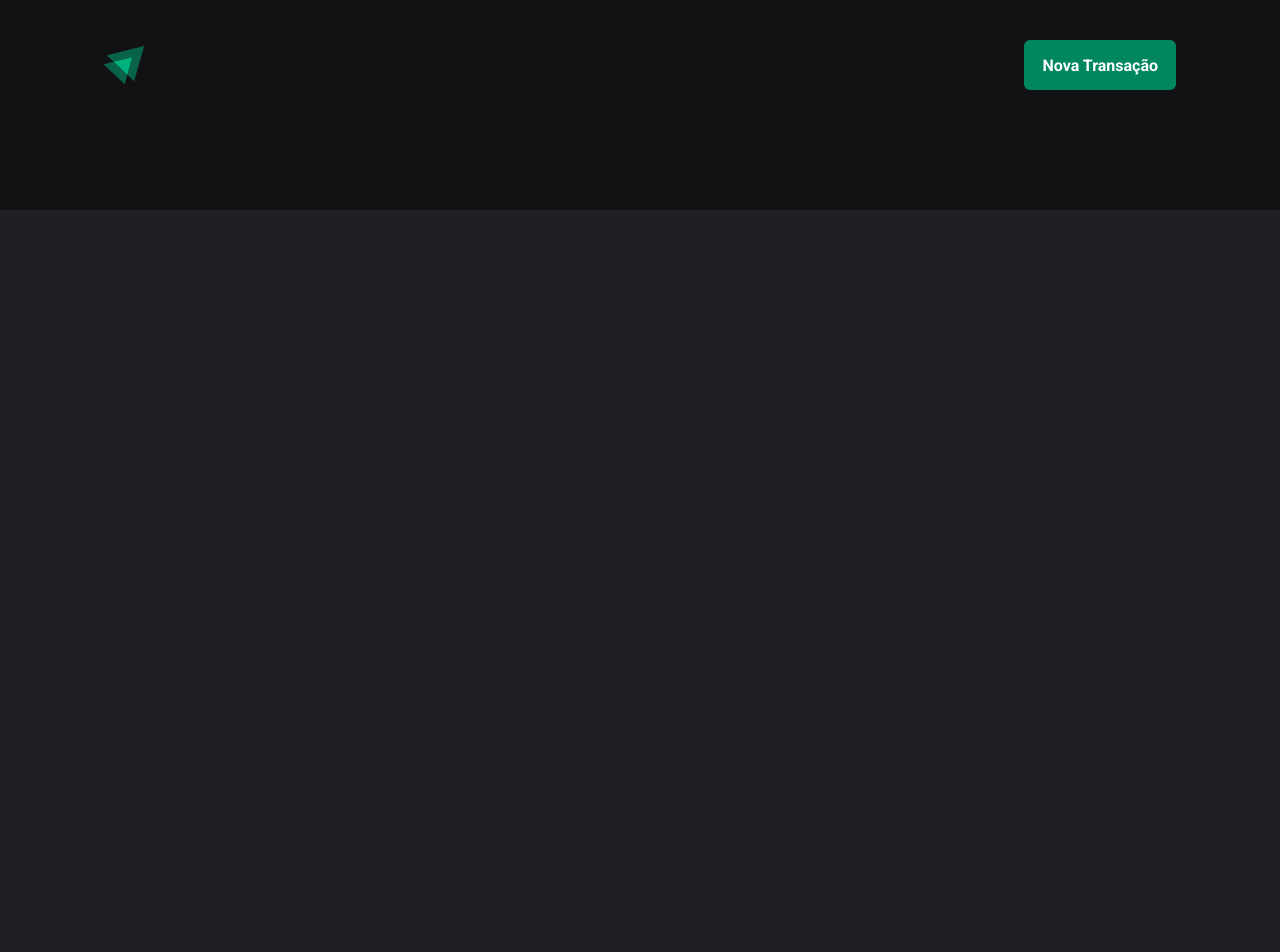
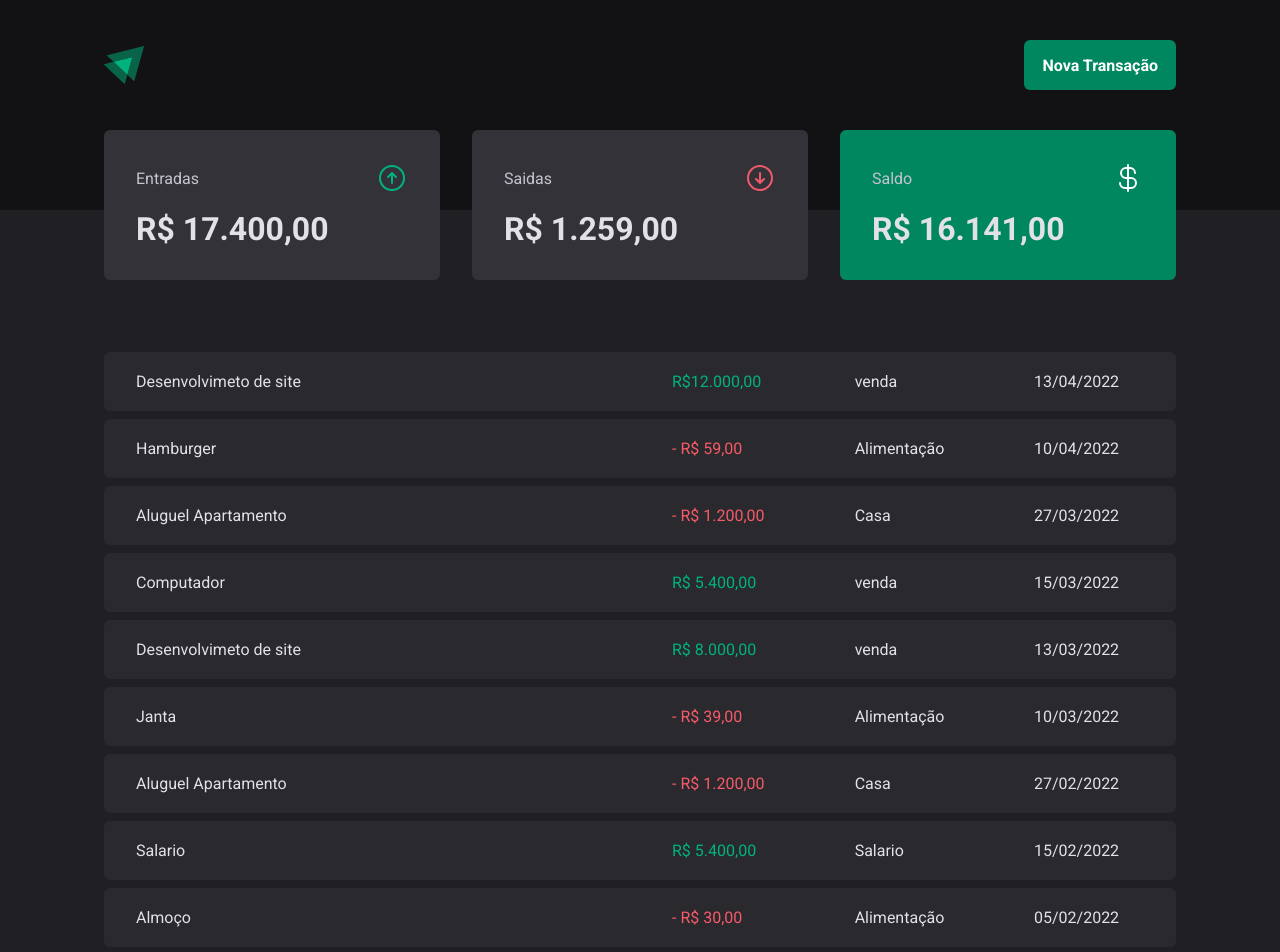
Before and after one commit to AllyssonR/03-DtMoney, a React (Vite) app: page / in a window 1280 px wide. Shown: the top 952 px of the page. Before the commit the page ends 800 px from the top, so only its background shows below. Built offline with nearby package versions, Linux system fonts and the light colour scheme.

Commit message:
create Header , Summary, Transactions Table

```diff
--- a/package.json
+++ b/package.json
@@ -10,6 +10,7 @@
     "preview": "vite preview"
   },
   "dependencies": {
+    "@phosphor-icons/react": "^2.0.10",
     "react": "^18.2.0",
     "react-dom": "^18.2.0",
     "styled-components": "^6.0.7"
--- /dev/null
+++ b/src/Components/Summary/index.tsx
@@ -0,0 +1,33 @@
+import {
+  ArrowCircleUp,
+  ArrowCircleDown,
+  CurrencyDollar,
+} from '@phosphor-icons/react'
+import { SummaryContainer, SummaryCard } from './styles'
+export function Summary() {
+  return (
+    <SummaryContainer>
+      <SummaryCard>
+        <header>
+          <span>Entradas</span>
+          <ArrowCircleUp size={32} color="#00b37e" />
+        </header>
+        <strong>R$ 17.400,00</strong>
+      </SummaryCard>
+      <SummaryCard>
+        <header>
+          <span>Saidas</span>
+          <ArrowCircleDown size={32} color="#f05a68" />
+        </header>
+        <strong>R$ 1.259,00</strong>
+      </SummaryCard>{' '}
+      <SummaryCard variant="green">
+        <header>
+          <span>Saldo</span>
+          <CurrencyDollar size={32} color="#ffff" />
+        </header>
+        <strong>R$ 16.141,00</strong>
+      </SummaryCard>
+    </SummaryContainer>
+  )
+}
--- /dev/null
+++ b/src/Components/Summary/styles.ts
@@ -0,0 +1,39 @@
+import { css, styled } from 'styled-components'
+
+export const SummaryContainer = styled.section`
+  width: 100%;
+  max-width: 1120px;
+  margin: 0 auto;
+  padding: 0 1.5rem;
+
+  display: grid;
+  grid-template-columns: repeat(3, 1fr);
+  gap: 2rem;
+  margin-top: -5rem;
+`
+
+interface SummaryCardProps {
+  variant?: 'green'
+}
+
+export const SummaryCard = styled.div<SummaryCardProps>`
+  background: ${(props) => props.theme['gray-600']};
+  border-radius: 6px;
+  padding: 2rem;
+  header {
+    display: flex;
+    align-items: center;
+    justify-content: space-between;
+    color: ${(props) => props.theme['gray-300']};
+  }
+  strong {
+    display: block;
+    margin-top: 1rem;
+    font-size: 2rem;
+  }
+  ${(props) =>
+    props.variant === 'green' &&
+    css`
+      background-color: ${(props) => props.theme['green-500']};
+    `}
+`
--- /dev/null
+++ b/src/Pages/Transaction/Components/SearchForm/styles.ts
@@ -0,0 +1,23 @@
+import { styled } from 'styled-components'
+
+export const SearchFormContainer = styled.form`
+  display: flex;
+  gap: 1rem;
+
+  input {
+    flex: 1;
+    border-radius: 6px;
+    border: 0;
+    background: ${(props) => props.theme['gray-900']};
+    color: ${(props) => props.theme['gray-300']};
+    padding: 1rem;
+    &::placeholder {
+      color: ${(props) => props.theme['gray-500']};
+    }
+  }
+  button {
+    display: flex;
+    background: transparent;
+    color: ${(props) => props.theme['green-500']};
+  }
+`
--- a/src/Pages/Transaction/index.tsx
+++ b/src/Pages/Transaction/index.tsx
@@ -1,9 +1,106 @@
-import { Header } from '../../Component/Header'
-
+import { Header } from '../../Components/Header'
+import { Summary } from '../../Components/Summary'
+import { SearchFormContainer } from './Components/SearchForm/styles'
+import {
+  PriceHighLight,
+  TransactionsContainer,
+  TransactionsTable,
+} from './styles'
 export function Transactions() {
   return (
     <div>
       <Header />
+      <Summary />
+      <TransactionsContainer>
+        <SearchFormContainer />
+        <TransactionsTable>
+          <tbody>
+            <tr>
+              <td width="50%">Desenvolvimeto de site</td>
+              <td>
+                <PriceHighLight variant="income">R$12.000,00</PriceHighLight>
+              </td>
+              <td>venda</td>
+              <td>13/04/2022</td>
+            </tr>
+            <tr>
+              <td width="50%">Hamburger</td>
+              <td>
+                <PriceHighLight variant="outcome">- R$ 59,00</PriceHighLight>
+              </td>
+              <td>Alimentação</td>
+              <td>10/04/2022</td>
+            </tr>{' '}
+            <tr>
+              <td width="50%">Aluguel Apartamento</td>
+              <td>
+                <PriceHighLight variant="outcome">
+                  {' '}
+                  - R$ 1.200,00
+                </PriceHighLight>
+              </td>
+              <td>Casa</td>
+              <td>27/03/2022</td>
+            </tr>{' '}
+            <tr>
+              <td width="50%">Computador</td>
+              <td>
+                <PriceHighLight variant="income">R$ 5.400,00</PriceHighLight>
+              </td>
+              <td>venda</td>
+              <td>15/03/2022</td>
+            </tr>{' '}
+            <tr>
+              <td width="50%">Desenvolvimeto de site</td>
+              <td>
+                <PriceHighLight variant="income">R$ 8.000,00</PriceHighLight>
+              </td>
+              <td>venda</td>
+              <td>13/03/2022</td>
+            </tr>{' '}
+            <tr>
+              <td width="50%">Janta</td>
+              <td>
+                <PriceHighLight variant="outcome">- R$ 39,00</PriceHighLight>
+              </td>
+              <td>Alimentação</td>
+              <td>10/03/2022</td>
+            </tr>{' '}
+            <tr>
+              <td width="50%">Aluguel Apartamento</td>
+              <td>
+                <PriceHighLight variant="outcome">- R$ 1.200,00</PriceHighLight>
+              </td>
+              <td>Casa</td>
+              <td>27/02/2022</td>
+            </tr>{' '}
+            <tr>
+              <td width="50%">Salario</td>
+              <td>
+                <PriceHighLight variant="income">R$ 5.400,00</PriceHighLight>
+              </td>
+              <td>Salario</td>
+              <td>15/02/2022</td>
+            </tr>
+            <tr>
+              <td width="50%">Almoço</td>
+              <td>
+                <PriceHighLight variant="outcome">- R$ 30,00</PriceHighLight>
+              </td>
+              <td>Alimentação</td>
+              <td>05/02/2022</td>
+            </tr>
+            <tr>
+              <td width="50%">Salario</td>
+              <td>
+                <PriceHighLight variant="income">- R$ 150,00</PriceHighLight>
+              </td>
+              <td>Salario</td>
+              <td>02/02/2022</td>
+            </tr>
+          </tbody>
+        </TransactionsTable>
+      </TransactionsContainer>
     </div>
   )
 }
--- a/src/Pages/Transaction/styles.ts
+++ b/src/Pages/Transaction/styles.ts
@@ -0,0 +1,37 @@
+import { styled } from 'styled-components'
+
+export const TransactionsContainer = styled.main`
+  width: 100%;
+  max-width: 1120px;
+  margin: 4rem auto 0;
+  padding: 0 1.5rem;
+`
+
+export const TransactionsTable = styled.table`
+  width: 100%;
+  border-collapse: separate;
+  border-spacing: 0 0.5rem;
+  /*margin-top: 1.5rem;*/
+  td {
+    padding: 1.25rem 2rem;
+    background-color: ${(props) => props.theme['gray-700']};
+
+    &:first-child {
+      border-top-left-radius: 6px;
+      border-bottom-left-radius: 6px;
+    }
+    &:last-child {
+      border-top-right-radius: 6px;
+      border-bottom-right-radius: 6px;
+    }
+  }
+`
+interface PriceHighLightProps {
+  variant: 'income' | 'outcome'
+}
+export const PriceHighLight = styled.span<PriceHighLightProps>`
+  color: ${(props) =>
+    props.variant === 'income'
+      ? props.theme['green-300']
+      : props.theme['red-300']};
+`
```
Also changed, not shown: src/Pages/Transaction/Components/SearchForm/index.tsx (added, +13 -0 lines), src/Components/Header/index.tsx (renamed from src/Component/Header/index.tsx), src/Components/Header/style.ts (renamed from src/Component/Header/style.ts), 1 other file (tests, documents, lock files or other folders).
